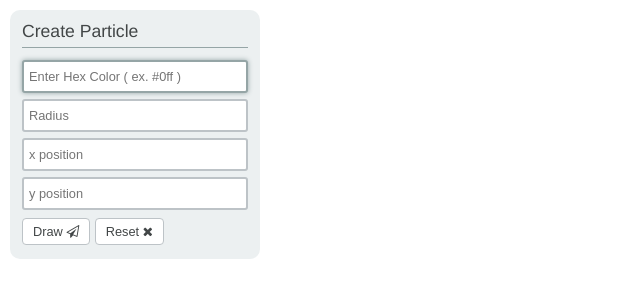
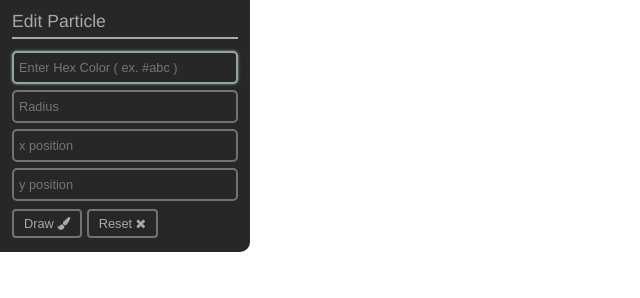
Before and after one commit to DerekCuevas/avowal, a website: page examples/basic/index.html in a window 1280 px wide. Shown: the whole page, without its empty margins (0-640 px from the left). Drawn offline with Linux system fonts and the light colour scheme.

Commit message:
working on the particle editor

```diff
--- a/Validation.js
+++ b/Validation.js
@@ -111,11 +111,10 @@
         }
 
         input.addEventListener(on, function () {
-            this._notifyChange();
-
             lifeCycle.validate(input.value, function (valid, message) {
                 this.state[name] = valid;
                 this._showStatus(name, valid, message);
+                this._notifyChange();
 
                 if (valid && lifeCycle.whenValid) {
                     lifeCycle.whenValid(input.value);
--- a/examples/basic/css/base.css
+++ b/examples/basic/css/base.css
@@ -17,18 +17,19 @@ html, body {
 h3 {
     padding-bottom: 5px;
     margin: 1px 2px 10px 2px;
-    border-bottom: 1px solid rgb(149, 165, 166);
-    color: rgb(66, 70, 71);
+    border-bottom: 2px solid rgb(169, 169, 169);
+    color: rgb(169, 169, 169);
     font-weight: normal;
     font-size: 110%;
 }
 
 form {
     padding: 10px;
-    margin: 10px;
+    /*margin: 10px;*/
     max-width: 250px;
-    background: rgba(236, 240, 241, 1.0);
-    border-radius: 10px;
+    /*background: rgba(236, 240, 241, 1.0);*/
+    background: rgb(39, 39, 39);
+    border-radius: 0 0 10px 0;
 }
 
 form ul {
@@ -45,24 +46,28 @@ input {
     height: 33px;
     font-size: 80%;
     outline: none;
-    border: 2px solid rgb(189, 195, 199);
-    border-radius: 3px;
+    /*border: 2px solid rgb(189, 195, 199);*/
+    border-radius: 5px;
     padding-left: 5px;
+
+    background: rgb(39, 39, 39);
+    border: 2px solid rgb(114, 114, 114);
+    color: rgb(189, 189, 189);
 }
 
 input:focus {
-    box-shadow: 0 0 5px rgb(149, 165, 166);
+    box-shadow: 0 0 3px rgb(149, 165, 166);
     border: 2px solid rgb(149, 165, 166);
 }
 
 input.success {
-    box-shadow: 0 0 3px rgb(26, 188, 156);
-    border: 1px solid rgb(26, 188, 156);
+    /*box-shadow: 0 0 3px rgb(149, 165, 166);
+    border: 2px solid rgb(149, 165, 166);*/
 }
 
 input.error {
-    box-shadow: 0 0 3px rgb(52, 73, 94);
-    border: 1px solid rgb(52, 73, 94);
+    box-shadow: 0 0 3px rgb(236, 240, 241);
+    border: 2px solid rgb(236, 240, 241);
 }
 
 button {
@@ -71,9 +76,9 @@ button {
     border: none;
     border-radius: 4px;
     font-size: 80%;
-    background-color: rgb(255, 255, 255);
-    border: 1px solid rgb(189, 195, 199);
-    color: rgb(66, 70, 71);
+    border: 2px solid rgb(114, 114, 114);
+    background-color: rgb(39, 39, 39);
+    color: rgb(169, 169, 169);
 }
 
 button:active {
@@ -86,12 +91,12 @@ button:active {
 
 div.success {
     font-size: 80%;
-    color: rgb(26, 188, 156);
+    color: rgb(44, 62, 80);
 }
 
 div.error {
     font-size: 80%;
-    color: rgb(52, 73, 94);
+    color: rgb(236, 240, 241);
 }
 
 .status {
--- a/examples/basic/index.html
+++ b/examples/basic/index.html
@@ -7,32 +7,32 @@
         href="http://maxcdn.bootstrapcdn.com/font-awesome/4.3.0/css/font-awesome.min.css">
 </head>
 <body>
-    <form name="basic">
-        <h3>Create Particle</h3>
+    <form name="particle">
+        <h3>Edit Particle</h3>
         <ul>
             <li>
                 <input type="text" name="color"
-                    placeholder="Enter Hex Color ( ex. #0ff )">
+                    placeholder="Enter Hex Color ( ex. #abc )">
                 <div class="status-message"></div>
             </li>
             <li>
-                <input type="number" name="radius"
+                <input type="number" step="10" name="radius"
                     placeholder="Radius">
                 <div class="status-message"></div>
             </li>
             <li>
-                <input type="number" name="x"
+                <input type="number" step="10" name="x"
                     placeholder="x position">
                 <div class="status-message"></div>
             </li>
             <li>
-                <input type="number" name="y"
+                <input type="number" step="10" name="y"
                     placeholder="y position">
                 <div class="status-message"></div>
             </li>
             <li>
                 <button type="submit">
-                    Draw <i class="fa fa-paper-plane-o"></i>
+                    Draw <i class="fa fa-paint-brush"></i>
                 </button>
 
                 <button type="reset">
@@ -46,10 +46,10 @@
 
     <!-- client side templates for the validator -->
     <template class="success">
-        <div class="success">
+        <!--<div class="success">
             <i class="fa fa-check"></i>
             {{status}}
-        </div>
+        </div>-->
     </template>
 
     <template class="error">
--- a/examples/basic/js/particle.js
+++ b/examples/basic/js/particle.js
@@ -28,7 +28,7 @@
     };
 
     var particle = new Validation({
-        name: 'basic',
+        name: 'particle',
         on: 'input',
         templates: {
             success: 'template.success',
@@ -49,7 +49,7 @@
                 } else if (!valid) {
                     callback(false, 'The color entered is an invalid hex color.');
                 } else {
-                    callback(true, 'The color looks good, valid hex color.');
+                    callback(true, 'The color looks good.');
                 }
             }
         },
@@ -92,7 +92,25 @@
         newParticle.style.background = p.color;
 
         particles.appendChild(newParticle);
+        return newParticle;
     };
+
+    particle.on('change', (function () {
+        var particles = document.getElementById('particles');
+        var preview;
+
+        return function () {
+            var valid = particle.isValid();
+            var p = particle.values();
+
+            if (valid) {
+                if (preview) {
+                    particles.removeChild(preview);
+                }
+                preview = draw(p);
+            }
+        };
+    }()));
 
     particle.on('submit', function (e) {
         e.preventDefault();
@@ -101,6 +119,7 @@
             var p = particle.values();
             if (valid) {
                 draw(p);
+                particle.reset(true);
             }
         });
     });
```
